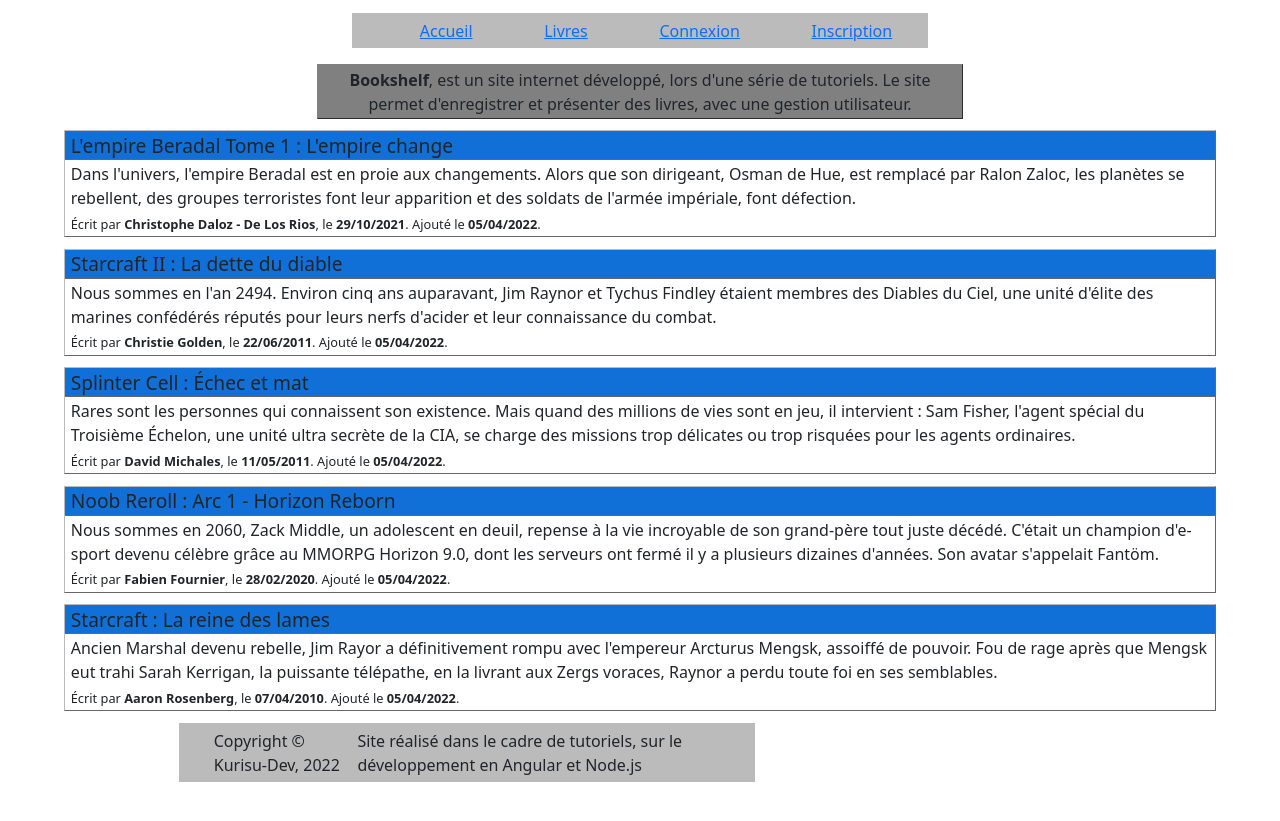
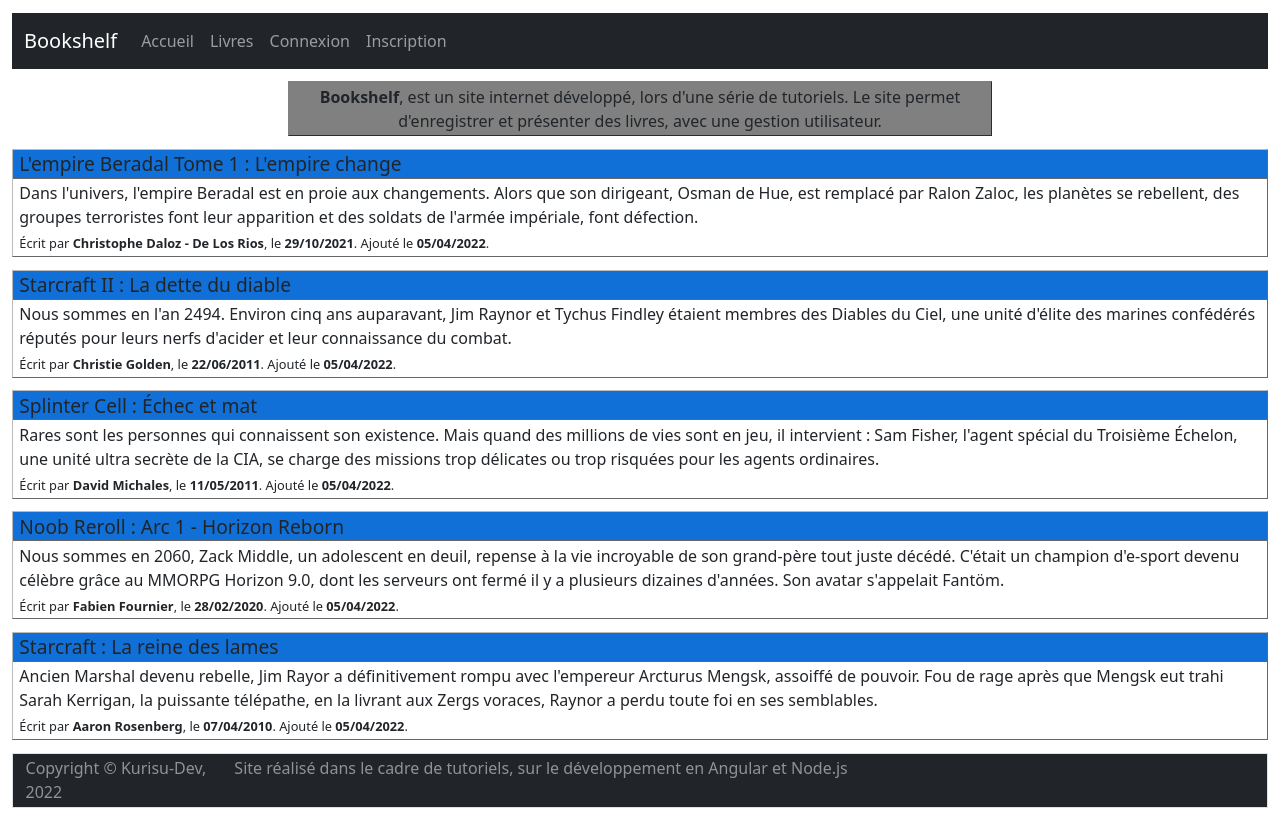
Before and after one commit to christophedlr-tutos/angular-bookshelf, an Angular app: page / in a window 1280 px wide. Before the commit the page ends 800 px from the top, so only its background shows below. Built offline with nearby package versions, Linux system fonts and the light colour scheme.

Commit message:
Chapter 3 - Header, navbar & footer
Signed-off-by: Christophe DALOZ - DE LOS RIOS <christophedlr@gmail.com>

```diff
--- a/src/index.html
+++ b/src/index.html
@@ -7,19 +7,28 @@
   <meta name="viewport" content="width=device-width, initial-scale=1">
   <link rel="icon" type="image/x-icon" href="favicon.ico">
 </head>
-<body>
+<body class="container-fluid">
   <header>
-    <ul>
-      <li><a href="">Accueil</a></li>
-      <li><a href="">Livres</a></li>
-      <li><a href="">Connexion</a></li>
-      <li><a href="">Inscription</a></li>
-    </ul>
+    <nav class="navbar navbar-dark bg-dark navbar-expand-lg">
+      <div class="container-fluid">
+        <a href="#" class="navbar-brand">Bookshelf</a>
+        <div class="collapse navbar-collapse">
+          <ul class="navbar-nav">
+            <li class="nav-item"><a href="" class="nav-link">Accueil</a></li>
+            <li class="nav-item"><a href="" class="nav-link">Livres</a></li>
+            <li class="nav-item"><a href="" class="nav-link">Connexion</a></li>
+            <li class="nav-item"><a href="" class="nav-link">Inscription</a></li>
+          </ul>
+        </div>
+      </div>
+    </nav>
   </header>
   <app-root></app-root>
-  <footer>
-    <div>Copyright &copy; Kurisu-Dev, 2022</div>
-    <div>Site réalisé dans le cadre de tutoriels, sur le développement en Angular et Node.js</div>
+  <footer class="border bg-dark text-white-50">
+    <div class="row">
+      <div class="col-2">Copyright &copy; Kurisu-Dev, 2022</div>
+      <div class="col-9">Site réalisé dans le cadre de tutoriels, sur le développement en Angular et Node.js</div>
+    </div>
   </footer>
 </body>
 </html>
--- a/src/styles.scss
+++ b/src/styles.scss
@@ -1,40 +1,14 @@
 /* You can add global styles to this file, and also import other style files */
 body {
-  width: 90%;
-  margin-left: 5%;
   margin-top: 1%;
   margin-bottom: 1%;
 }
 
 header {
-  ul {
-    display: flex;
-    flex-direction: row;
-    justify-content: space-around;
-    width: 50%;
-    margin-left: auto;
-    margin-right: auto;
-    background-color: #BBB;
-    padding-top: 0.5%;
-    padding-bottom: 0.5%;
-
-    li {
-      list-style: none;
-    }
-  }
+  margin-bottom: 1%;
 }
 
 footer {
   margin-top: 1%;
-  display: flex;
-  width: 50%;
-  margin-left: 10%;
-  background-color: #BBBBBB;
-  padding-top: 0.5%;
-  padding-bottom: 0.5%;
-  padding-left: 3%;
-
-  div {
-    flex: 1 1 auto;
-  }
+  padding: 0.2% 1%;
 }
```
